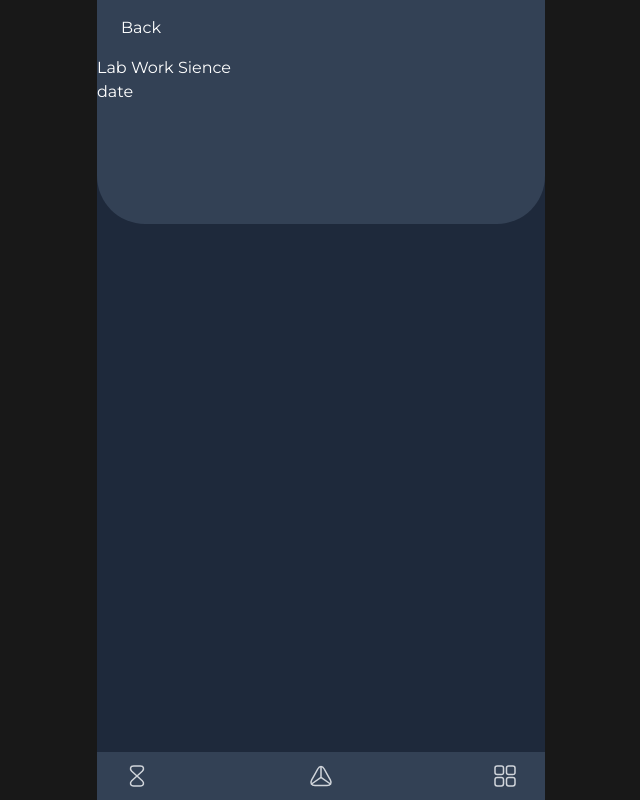
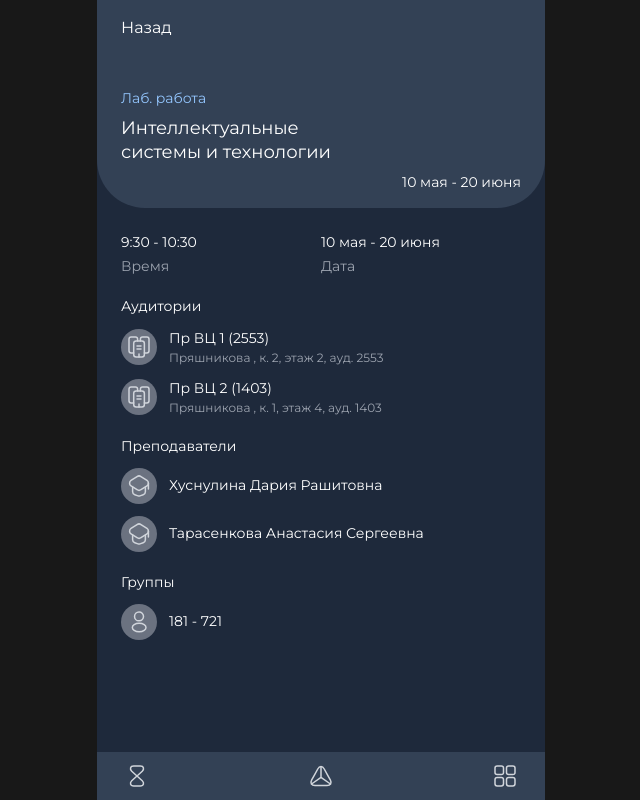
Before and after one commit to shorazi/mospoly-helper, a Next.js app: page /lesson_info in a window 1280 px wide. Shown: the whole page, without its empty margins (319-959 px from the left). Built offline with nearby package versions, Linux system fonts and the light colour scheme.

Commit message:
add: new components in lesson_info page && new icons;

```diff
--- a/public/icons/index.ts
+++ b/public/icons/index.ts
@@ -11,14 +11,19 @@ import more_active from './more_active.svg'
 import timer_active from './time_active.svg'
 import triangle_active from './triangle_active.svg'
 
+import buildings from './buildings.svg'
+import teacher from './teacher.svg'
+
 const Icons = {
 	triangle_active,
 	timer_active,
 	more_active,
+	buildings,
 	triangle,
 	trontron,
 	calendar,
 	profile,
+	teacher,
 	coffee,
 	notify,
 	timer,
--- /dev/null
+++ b/src/templates/lesson_info/ui/Card/index.tsx
@@ -0,0 +1,21 @@
+import Image from 'next/image'
+
+const Card = (props: {
+	title: string
+	description?: string
+	icon?: string
+}) => {
+	return (
+		<div className='w-full flex justify-start items-center gap-3'>
+			<div className='w-9 h-9 rounded-[50%] bg-gray-500 flex justify-center items-center'>
+				{props?.icon && <Image src={props?.icon || ''} alt='' />}
+			</div>
+			<div className='flex flex-col gap-[2px]'>
+				<p className='font-medium text-sm'>{props.title}</p>
+				<p className='font-light text-xs text-gray-400'>{props?.description}</p>
+			</div>
+		</div>
+	)
+}
+
+export default Card
--- /dev/null
+++ b/src/templates/lesson_info/ui/TimeInfo/index.tsx
@@ -0,0 +1,14 @@
+const TimeInfo = () => (
+	<div className='w-full grid grid-cols-2'>
+		<div className='flex flex-col gap-1'>
+			<p className='font-medium text-sm'>9:30 - 10:30</p>
+			<p className='font-light text-sm leading-0 text-gray-400'>Время</p>
+		</div>
+		<div className='flex flex-col gap-1'>
+			<p className='font-medium text-sm'>10 мая - 20 июня</p>
+			<p className='font-light text-sm leading-0 text-gray-400'>Дата</p>
+		</div>
+	</div>
+)
+
+export default TimeInfo
--- /dev/null
+++ b/src/templates/lesson_info/ui/WorkInfoCard/index.tsx
@@ -0,0 +1,16 @@
+import { UIHeader } from '@/shared/ui'
+
+const WorkInfoCard = () => (
+	<div className='w-full h-52 flex flex-col justify-between items-start rounded-b-[3rem] bg-slate-700 hover:bg-slate-600'>
+		<UIHeader start={'Назад'} />
+		<div className='w-full gap-2 flex flex-col justify-start items-start pb-4 px-6'>
+			<p className='font-medium text-sm text-blue-300'>Лаб. работа</p>
+			<p className='w-[60%] text-lg font-normal leading-6'>
+				Интеллектуальные системы и технологии
+			</p>
+			<p className='w-full font-light text-sm text-end'>10 мая - 20 июня</p>
+		</div>
+	</div>
+)
+
+export default WorkInfoCard
--- a/src/templates/lesson_info/ui/lesson_info.tsx
+++ b/src/templates/lesson_info/ui/lesson_info.tsx
@@ -1,28 +1,46 @@
-import { UIHeader } from '@/shared/ui'
+import { ReactNode } from 'react'
+import Icons from '../../../../public/icons'
+import Card from './Card'
+import TimeInfo from './TimeInfo'
+import WorkInfoCard from './WorkInfoCard'
 
 const LessonInfo = () => {
 	return (
 		<div className='w-full h-dvh'>
-			<Header />
-			<div>
-				<div></div>
-				<div></div>
-			</div>
-			<div></div>
-			<div></div>
-			<div></div>
+			<WorkInfoCard />
+			<ContentStack>
+				<TimeInfo />
+				<div className='w-full flex flex-col justify-start items-start gap-3'>
+					<p className='font-medium text-sm'>Аудитории</p>
+					<Card
+						icon={Icons.buildings}
+						title='Пр ВЦ 1 (2553)'
+						description='Пряшникова , к. 2, этаж 2, ауд. 2553'
+					/>
+					<Card
+						icon={Icons.buildings}
+						title='Пр ВЦ 2 (1403)'
+						description='Пряшникова , к. 1, этаж 4, ауд. 1403'
+					/>
+				</div>
+				<div className='w-full flex flex-col justify-start items-start gap-3'>
+					<p className='font-medium text-sm'>Преподаватели</p>
+					<Card icon={Icons.teacher} title='Хуснулина Дария Рашитовна' />
+					<Card icon={Icons.teacher} title='Тараcенкова Анастасия Сергеевна' />
+				</div>
+				<div className='w-full flex flex-col justify-start items-start gap-3'>
+					<p className='font-medium text-sm'>Группы</p>
+					<Card icon={Icons.profile} title='181 - 721' />
+				</div>
+			</ContentStack>
 		</div>
 	)
 }
 
 export default LessonInfo
 
-const Header = () => (
-	<div className='w-full h-56 rounded-b-[3rem] bg-slate-700 hover:bg-slate-600'>
-		<UIHeader start={'Back'} />
-		<div>
-			Lab Work Sience
-			<p>date</p>
-		</div>
+const ContentStack = (props: { children: ReactNode }) => (
+	<div className='flex flex-col justify-start items-start py-6 px-6 gap-5'>
+		{props.children}
 	</div>
 )
```
Also changed, not shown: public/icons/buildings.svg (added), public/icons/teacher.svg (added).
